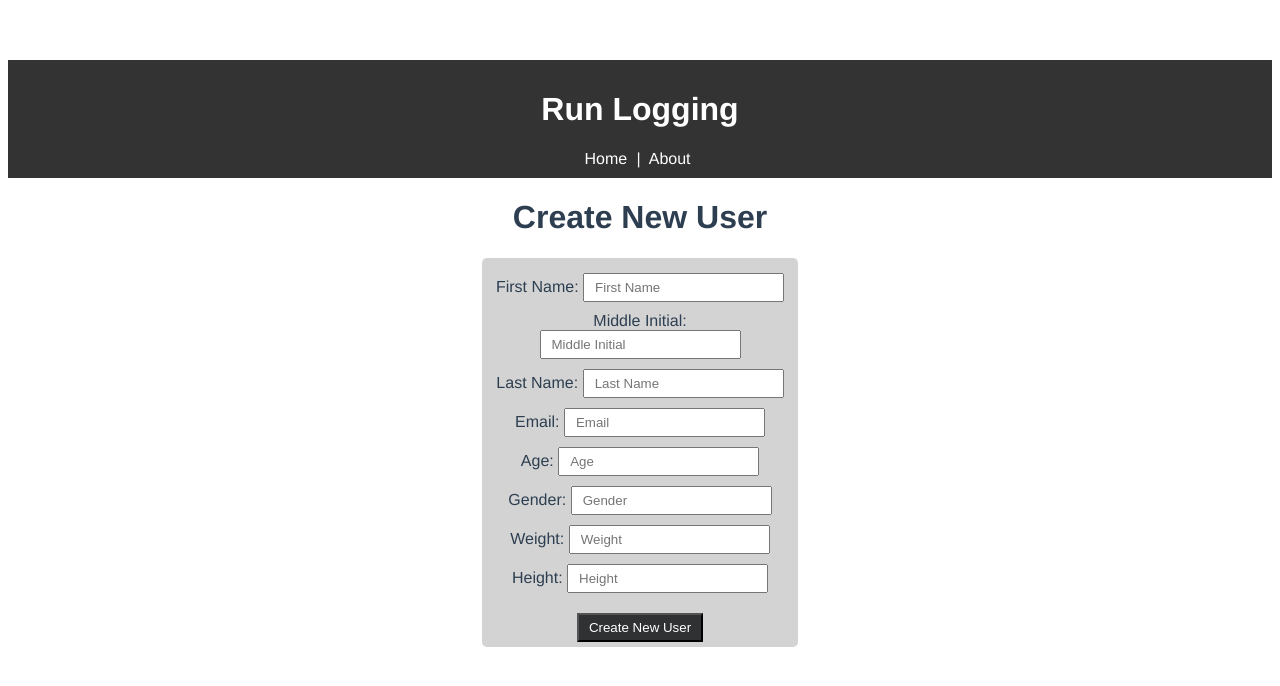
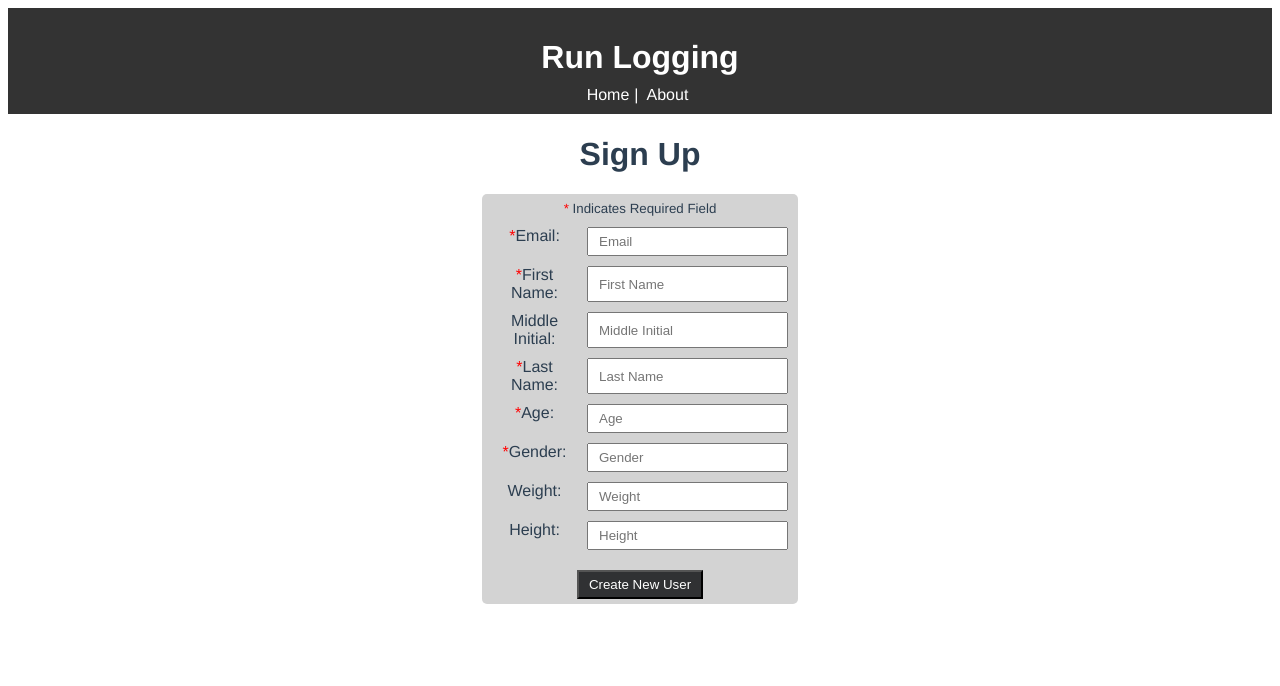
Before and after one commit to chris-jantzen/Run-Logging, a Vue app in the folder client/: page / in a window 1280 px wide. Shown: the top 686 px of the page. Built offline with nearby package versions, Linux system fonts and the light colour scheme; no server answers.

Commit message:
ui update

```diff
--- a/client/src/App.vue
+++ b/client/src/App.vue
@@ -1,29 +1,28 @@
 <template>
   <div id="app">
     <div>
-      <Header />
-      <router-view />
+      <Header/>
+      <router-view/>
     </div>
   </div>
 </template>
 
 <script>
-import Header from './components/layout/Header';
+import Header from "./components/layout/Header";
 export default {
   name: "app",
   components: {
     Header
   }
-}
+};
 </script>
 
 <style>
 #app {
-  font-family: 'Avenir', Helvetica, Arial, sans-serif;
+  font-family: "Avenir", Helvetica, Arial, sans-serif;
   -webkit-font-smoothing: antialiased;
   -moz-osx-font-smoothing: grayscale;
   text-align: center;
   color: #2c3e50;
-  margin-top: 60px;
 }
 </style>
--- a/client/src/components/MainPage.vue
+++ b/client/src/components/MainPage.vue
@@ -1,37 +1,50 @@
 <template>
   <div class="container">
-    <h1>Create New User</h1>
+    <h1>Sign Up</h1>
     <div class="create-user">
+      <small>
+        <span class="red">*</span> Indicates Required Field
+      </small>
       <div class="input-box">
-        <label for="create-user">First Name: </label>
+        <label for="create-user">
+          <span class="red">*</span>Email:
+        </label>
+        <input type="text" id="create-user" v-model="email" placeholder="Email">
+      </div>
+      <div class="input-box">
+        <label for="create-user">
+          <span class="red">*</span>First Name:
+        </label>
         <input type="text" id="create-user" v-model="firstName" placeholder="First Name">
       </div>
       <div class="input-box">
-        <label for="create-user">Middle Initial: </label>
+        <label for="create-user">Middle Initial:</label>
         <input type="text" id="create-user" v-model="middleInitial" placeholder="Middle Initial">
       </div>
       <div class="input-box">
-        <label for="create-user">Last Name: </label>
+        <label for="create-user">
+          <span class="red">*</span>Last Name:
+        </label>
         <input type="text" id="create-user" v-model="lastName" placeholder="Last Name">
       </div>
       <div class="input-box">
-        <label for="create-user">Email: </label>
-        <input type="text" id="create-user" v-model="email" placeholder="Email">
-      </div>
-      <div class="input-box">
-        <label for="create-user">Age: </label>
+        <label for="create-user">
+          <span class="red">*</span>Age:
+        </label>
         <input type="text" id="create-user" v-model="age" placeholder="Age">
       </div>
       <div class="input-box">
-        <label for="create-user">Gender: </label>
+        <label for="create-user">
+          <span class="red">*</span>Gender:
+        </label>
         <input type="text" id="create-user" v-model="gender" placeholder="Gender">
       </div>
       <div class="input-box">
-        <label for="create-user">Weight: </label>
+        <label for="create-user">Weight:</label>
         <input type="text" id="create-user" v-model="weight" placeholder="Weight">
       </div>
       <div class="input-box">
-        <label for="create-user">Height: </label>
+        <label for="create-user">Height:</label>
         <input type="text" id="create-user" v-model="height" placeholder="Height">
       </div>
       <button v-on:click="addUser" class="submit">Create New User</button>
@@ -40,30 +53,22 @@
 </template>
 
 <script>
-import UserService from '../UserService';
+import UserService from "../UserService";
 
 export default {
   name: "MainPage",
   data() {
     return {
-      firstName: '',
-      middleInitial: '',
-      lastName: '',
-      email: '',
+      firstName: "",
+      middleInitial: "",
+      lastName: "",
+      email: "",
       age: null,
-      gender: '',
+      gender: "",
       weight: null,
-      height: '',
-      users: [],
-      error: ''
-    }
-  },
-  async created() {
-    try {
-      this.users = await UserService.GetUsers();
-    } catch(err) {
-      this.error = err.message;
-    }
+      height: "",
+      error: ""
+    };
   },
   methods: {
     async addUser() {
@@ -76,12 +81,11 @@ export default {
         gender: this.gender,
         weight: this.weight,
         height: this.height
-      }
+      };
       await UserService.CreateUser(user);
-      this.users = await UserService.GetUsers();
     }
   }
-}
+};
 </script>
 
 <style scoped>
@@ -107,10 +111,17 @@ export default {
 }
 
 .input-box {
+  display: grid;
+  grid-template-columns: 2fr 4fr;
   margin: 10px;
 }
 
 .input-box input {
   padding: 5px 10px;
+  margin-left: 10px;
+}
+
+.red {
+  color: red;
 }
 </style>
--- a/client/src/components/layout/Header.vue
+++ b/client/src/components/layout/Header.vue
@@ -2,7 +2,7 @@
   <header class="header">
     <h1>Run Logging</h1>
     <div>
-      <router-link to="/">Home</router-link> |&nbsp;
+      <router-link to="/">Home</router-link>|&nbsp;
       <router-link to="/about">About</router-link>
     </div>
   </header>
@@ -11,7 +11,7 @@
 <script>
 export default {
   name: "Header"
-}
+};
 </script>
 
 <style scoped>
@@ -20,6 +20,10 @@ export default {
   color: #fff;
   text-align: center;
   padding: 10px;
+}
+
+.header h1 {
+  margin-bottom: 10px;
 }
 
 .header a {
```
Also changed, not shown: 1 other file (tests, documents, lock files or other folders). Lines whose indentation alone changed are shown as unchanged.
